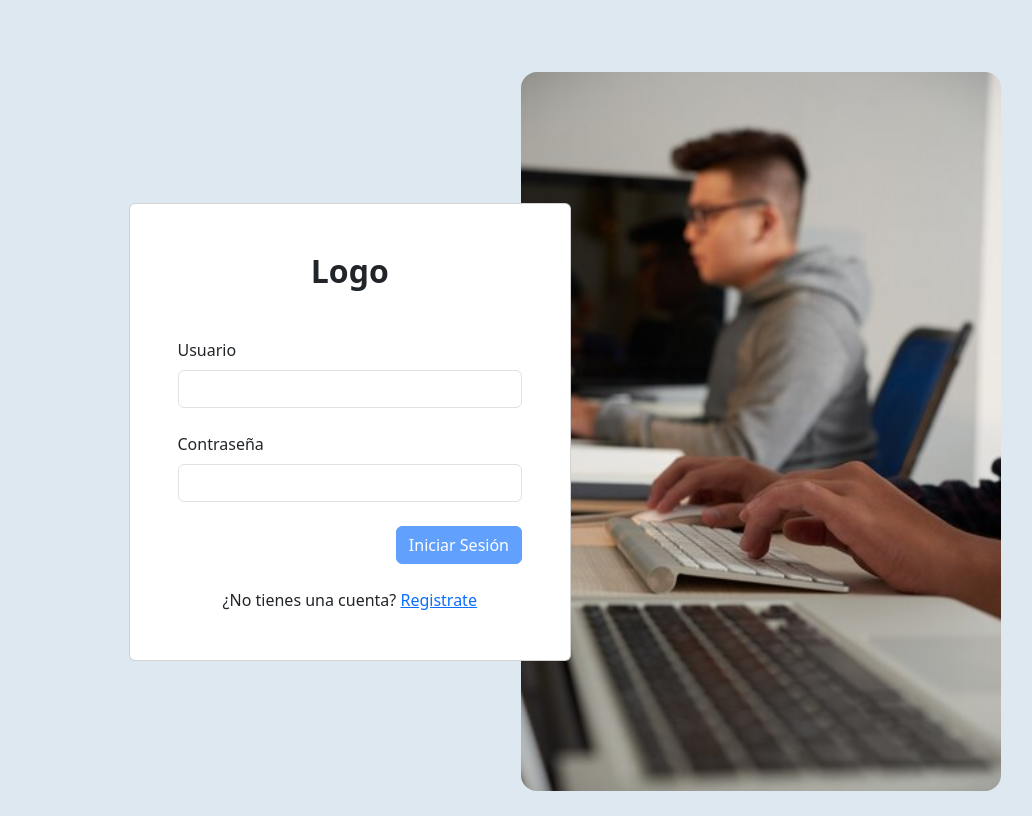
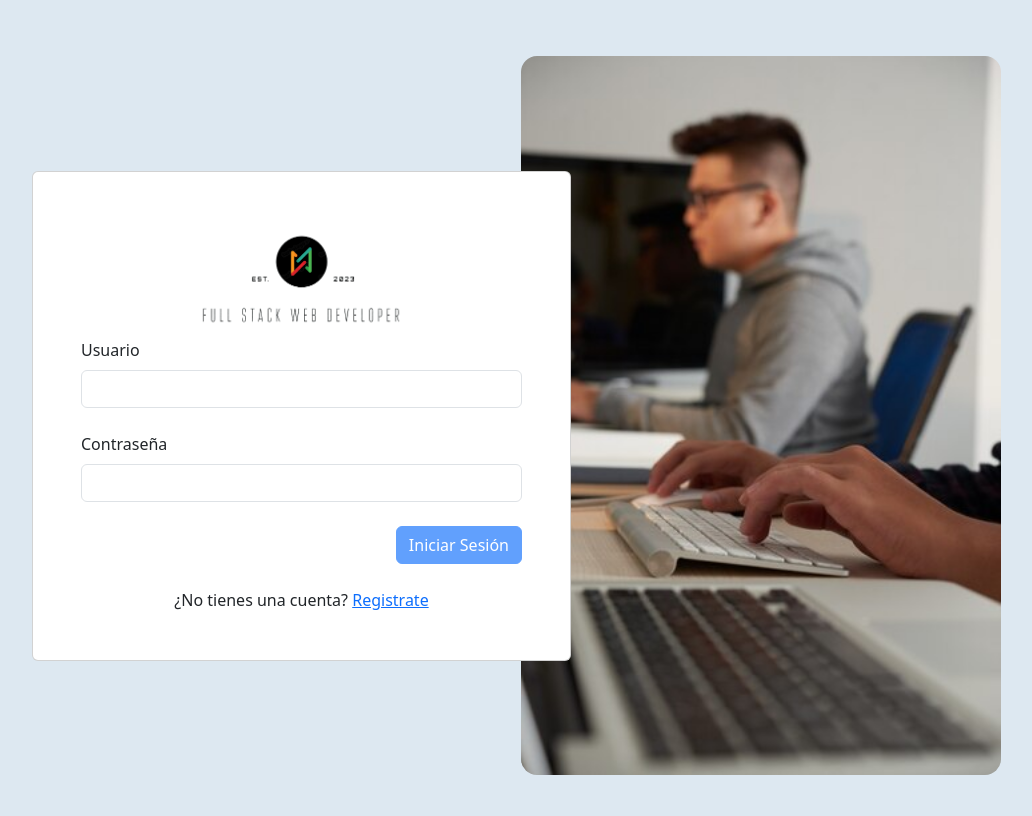
Before and after one commit to Gianefj11/tallerDevApis, an Angular app: page /auth/login in a window 1280 px wide. Shown: the whole page, without its empty margins (119-1151 px from the left). Built offline with nearby package versions, Linux system fonts and the light colour scheme.

Commit message:
mejora login

```diff
--- a/src/app/modules/auth/pages/login/login.component.html
+++ b/src/app/modules/auth/pages/login/login.component.html
@@ -1,6 +1,6 @@
 <!-- Section: Design Block -->
 <div class="text-center text-lg-start">
-  <div class="container py-4 d-flex justify-content-center">
+  <div class="container py-2 d-flex justify-content-center">
     <div class="row g-0 d-flex justify-content-center">
       <div class="col-lg-6 mb-5 mb-lg-0">
         <div class="d-flex flex-column justify-content-center formLogin">
@@ -10,7 +10,7 @@
         >
           <div class="card-body p-5 shadow-5">
             <div class="text-center">
-              <h2 class="fw-bold mb-5">Logo</h2>
+             <img src="../../../../../assets/img/logo.png" alt="" class="w-50">
             </div>
             <form [formGroup]="loginForm">
               <div class="form-outline mb-4">
```
